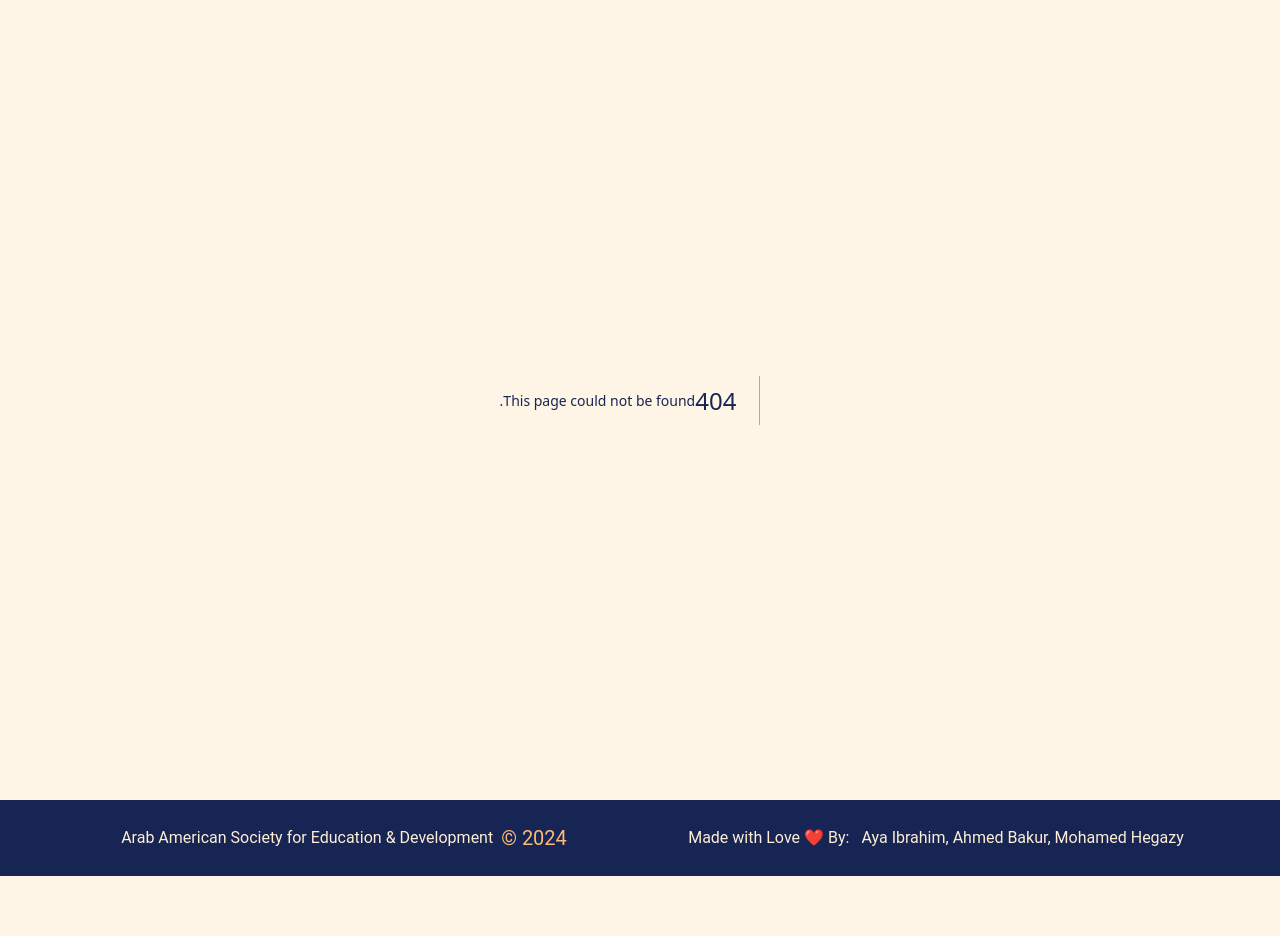
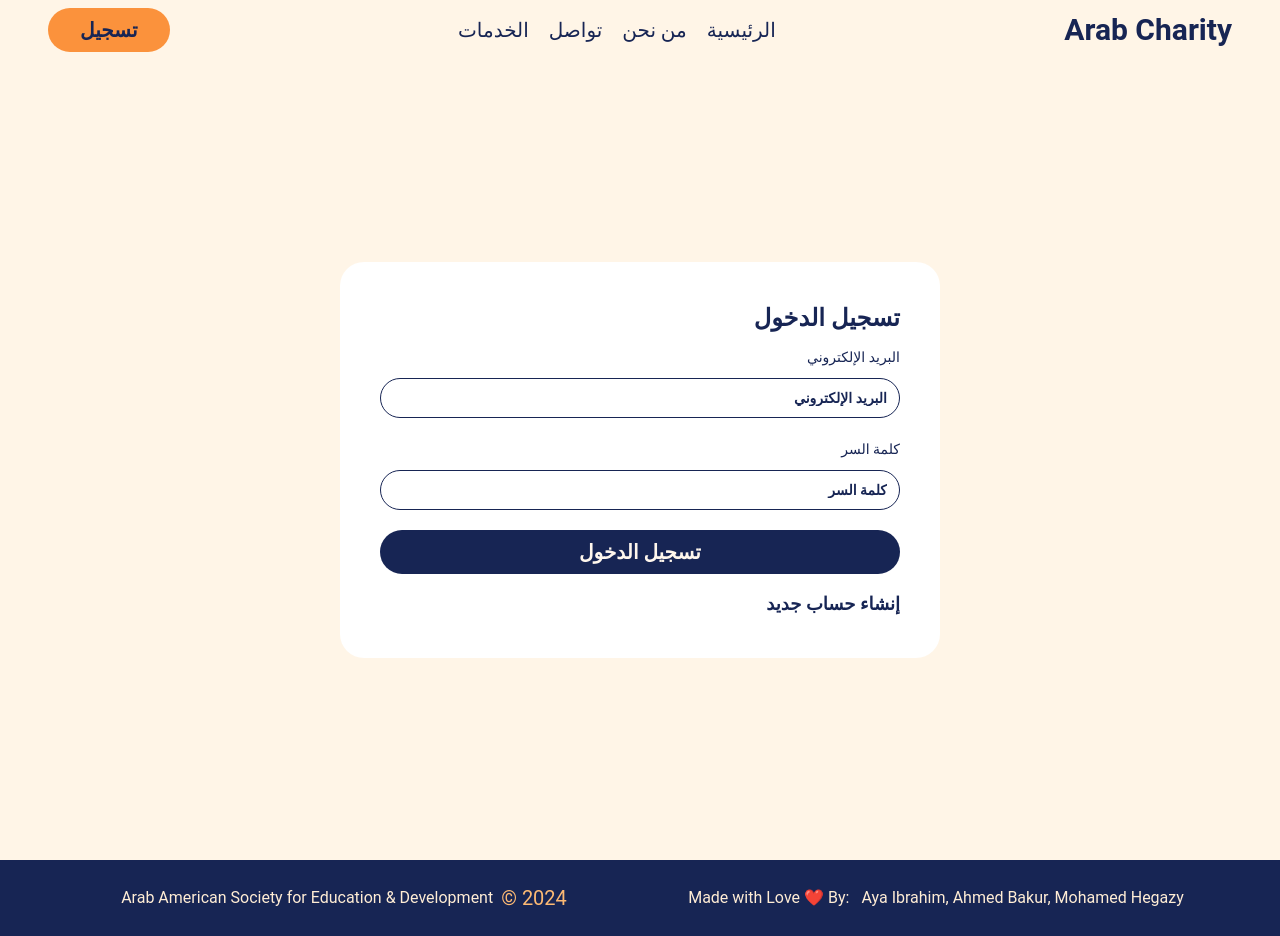
Before and after one commit to QHegazy/Arab-Charity, a Next.js app in the folder client/: page /login in a window 1280 px wide. Before the commit this address had no page. Before the commit the page ends 876 px from the top, so only its background shows below. Built offline with nearby package versions, Linux system fonts and the light colour scheme.

Commit message:
made some change in the ui

```diff
--- /dev/null
+++ b/client/src/app/login/page.tsx
@@ -0,0 +1,120 @@
+"use client";
+import * as z from "zod";
+import { useForm } from "react-hook-form";
+import { zodResolver } from "@hookform/resolvers/zod";
+import {
+  Form,
+  FormControl,
+  FormField,
+  FormItem,
+  FormLabel,
+  FormMessage,
+} from "@/components/ui/form";
+import { Input } from "@/components/ui/input";
+import { Button } from "@/components/ui/button";
+
+import Link from "next/link";
+import Header from "@/components/ui/Header";
+const formSchema = z
+  .object({
+    emailAddress: z.string().email(),
+    password: z.string().min(8),
+
+  })
+// .refine(
+//   (data) => {
+//     return data.password === data.passwordConfirm;
+//   },
+//   {
+//     message: "Passwords do not match",
+//     path: ["passwordConfirm"],
+//   }
+// )
+
+
+export default function Home() {
+  const form = useForm<z.infer<typeof formSchema>>({
+    resolver: zodResolver(formSchema),
+    defaultValues: {
+      emailAddress: "",
+      password: "",
+
+    },
+  });
+
+
+  const handleSubmit = (values: z.infer<typeof formSchema>) => {
+    console.log({ values });
+  };
+
+  return (
+    <>
+      <Header />
+      <div className="h-screen py-11 flex items-center justify-center">
+
+        <div className="container  mx-auto my-11">
+          <div className=" md:w-[600px] m-auto bg-white p-10 rounded-3xl text-3xl font-semibold">
+            <div className="text-2xl">تسجيل الدخول</div>
+            <Form {...form}>
+              <form
+                onSubmit={form.handleSubmit(handleSubmit)}
+                className="flex flex-col gap-2"
+              >
+                {/* email */}
+                <FormField
+                  control={form.control}
+                  name="emailAddress"
+                  render={({ field }) => {
+                    return (
+                      <FormItem>
+                        <FormLabel>البريد الإلكتروني</FormLabel>
+                        <FormControl>
+                          <Input
+                            className="rounded-full w-full"
+                            placeholder="البريد الإلكتروني"
+                            type="email"
+                            {...field}
+                          />
+                        </FormControl>
+                        <FormMessage className="text-red-400" />
+                      </FormItem>
+                    );
+                  }}
+                />
+
+                {/* password */}
+                <FormField
+                  control={form.control}
+                  name="password"
+                  render={({ field }) => {
+                    return (
+                      <FormItem>
+                        <FormLabel>كلمة السر</FormLabel>
+                        <FormControl>
+                          <Input
+                            className="rounded-full w-full"
+                            placeholder="كلمة السر"
+                            type="password" {...field} />
+                        </FormControl>
+                        <FormMessage />
+                      </FormItem>
+                    );
+                  }}
+                />
+
+                <Button type="submit" className="w-full mt-3 bg-blue-950 text-orange-50">
+                  تسجيل الدخول
+                </Button>
+
+                <Link className="text-lg mt-2"
+                  href="/signup">
+                  إنشاء حساب جديد
+                </Link>
+              </form>
+            </Form>
+          </div>
+        </div>
+      </div>
+    </>
+  );
+}
--- a/client/src/app/signup/page.tsx
+++ b/client/src/app/signup/page.tsx
@@ -90,7 +90,7 @@ export default function Home() {
             <Form {...form}>
               <form
                 onSubmit={form.handleSubmit(handleSubmit)}
-                className="flex flex-col gap-4"
+                className="flex flex-col gap-1"
               >
                 {/* first and last name */}
                 <div className='flex flex-col md:flex-row items-center gap-4 justify-between '>
@@ -238,7 +238,7 @@ export default function Home() {
                   control={form.control}
                   name="dob"
                   render={({ field }) => (
-                    <FormItem className="flex flex-col ">
+                    <FormItem className="flex flex-col mt-4">
                       <FormLabel>تاريخ الميلاد</FormLabel>
                       <Popover >
                         <PopoverTrigger asChild>
@@ -296,20 +296,19 @@ export default function Home() {
                   }}
                 />
 
-                <Button type="submit" className="w-full mt-4 bg-blue-950 text-orange-50">
-                  Submit
-                  <Icon icon="flag:ly-4x3" />
+                <Button type="submit" className="w-full mt-3 bg-blue-950 text-orange-50">
+                إنشاء حساب جديد
                 </Button>
 
-                <Link className="text-xl"
-                  href="/">
+                <Link className="text-lg mt-2"
+                  href="/login">
                   تسجيل الدخول
                 </Link>
               </form>
             </Form>
 
           </div>
-          H</div>
+        </div>
       </div>
     </>
   );
--- /dev/null
+++ b/client/src/app/user/[id]/page.tsx
@@ -0,0 +1,7 @@
+export default function User({params}: any ){
+  return (
+    <div>
+
+    </div>
+  )
+}
--- /dev/null
+++ b/client/src/app/user/page.tsx
@@ -0,0 +1,7 @@
+export default function home() {
+  return (
+    <div>
+      <h1>Home</h1>
+    </div>
+  )
+}
--- /dev/null
+++ b/client/src/helpers/getDataFromToken.ts
@@ -0,0 +1,15 @@
+import { NextRequest } from "next/server";
+import Jwt from "jsonwebtoken";
+
+export const getDataFromToken = (req: NextRequest) => {
+  try {
+    const token = req.cookies.get("token")?.value || ''
+    const decodedToken: any = Jwt.verify(token, process.env.TOKEN_SECRET!);
+
+    return decodedToken.id
+
+
+  } catch (error: any) {
+    throw new Error(error.message)
+  }
+}
--- /dev/null
+++ b/client/src/middleware.ts
@@ -0,0 +1,47 @@
+
+import { NextResponse } from 'next/server'
+import type { NextRequest } from 'next/server'
+
+
+// This function can be marked `async` if using `await` inside
+export function middleware(request: NextRequest) {
+
+  const path = request.nextUrl.pathname
+  const isPublicPath = path == '/signin' || path == '/signup' || path == '/' || path == '/login'
+  const token = request.cookies.get('token')?.value || '';
+
+  if (!token && !isPublicPath) {
+    return NextResponse.redirect(new URL("/login", request.nextUrl));
+  }
+
+  //  #TODO check if token is valid then dircet the user to the user page
+  if (token && isPublicPath ) {
+    return NextResponse.redirect(new URL("/user", request.nextUrl));
+  }
+
+
+  // if (path === 'verifyemail' && !token) {
+  //   return NextResponse.redirect(new URL('/', request.nextUrl))
+  // }
+
+  // if (isPublicPath && token) {
+  //   return NextResponse.redirect(new URL('/', request.nextUrl))
+  // }
+
+  // if (!isPublicPath && !token) {
+  //   return NextResponse.redirect(new URL('/login', request.nextUrl))
+  // }
+
+
+}
+
+// See "Matching Paths" below to learn more
+export const config = {
+  matcher: [
+    '/',
+    '/user/:path*',
+    '/login',
+    '/signup',
+    '/signin'
+  ]
+}
```
